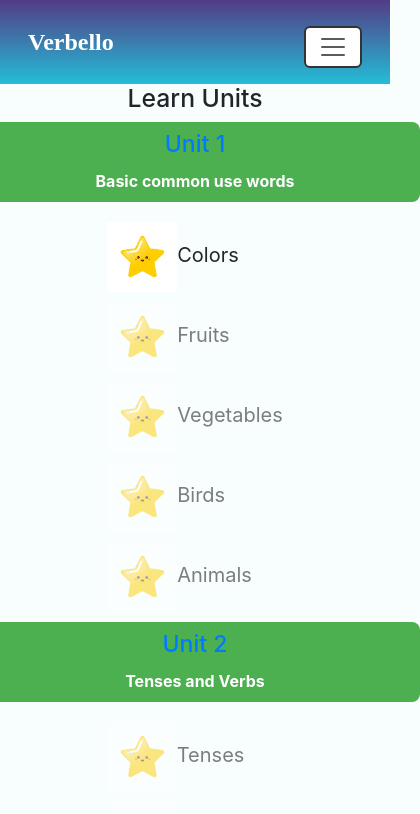
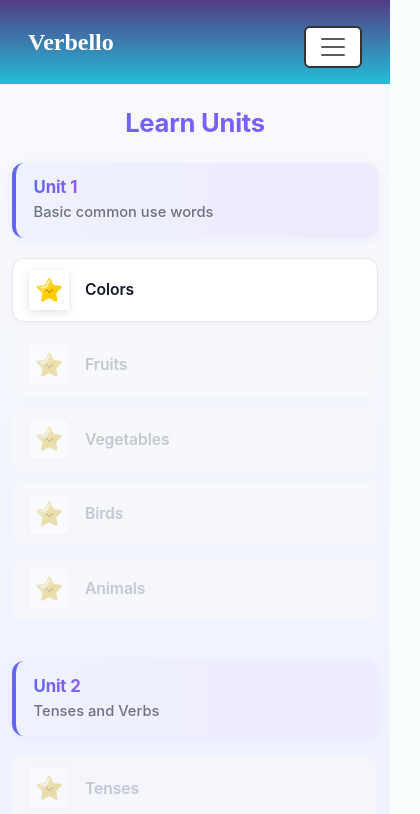
Before and after one commit to navneetjoshi223/VerbelloV2, a React (Create React App) app in the folder verbello/frontend/: page /lesson/1 in a window 390 px wide. Shown: the top 814 px of the page, 420 px wide, since content can reach past the window. Built offline with nearby package versions, Linux system fonts and the light colour scheme; no server answers.

Commit message:
Enhance Lesson Component UX and Responsiveness including a new gradient background and refined unit tag design; added language context header with flags to indicate current opened language lesson.

```diff
--- a/verbello/frontend/src/Components/Lesson/Lesson.css
+++ b/verbello/frontend/src/Components/Lesson/Lesson.css
@@ -1,36 +1,127 @@
-.unit-tag {
-    display: inline-flex;
-    flex-direction: column;
+/* Lesson.css — page-level polish */
+
+.App {
+  background: linear-gradient(180deg, #f8f9fc 0%, #eef2ff 55%, #f8f9fc 100%);
+  min-height: calc(100vh - 200px);
+  padding: 2.5rem 1rem 4rem;
+  font-family: -apple-system, BlinkMacSystemFont, "Segoe UI", "Nunito",
+    "Helvetica Neue", Roboto, sans-serif;
+  color: #111827;
+}
+
+.language-context {
+  display: flex;
   align-items: center;
   justify-content: center;
-    padding: 12px 20px; /* Adjust padding as needed */
-    background-color: #4caf50; /* Green background color */
-    color: #fff; /* White text color */
-    border-radius: 8px; /* Rounded corners */
-    font-weight: bold;
-    width: 450px; /* Adjust width */
-    height: 80px; /* Adjust height */
+  gap: 0.65rem;
+  margin-bottom: 0.5rem;
 }
+
+.language-context-flag {
+  width: 32px;
+  height: 32px;
+  border-radius: 50%;
+  object-fit: cover;
+  border: 2px solid white;
+  box-shadow: 0 2px 8px rgba(17, 24, 39, 0.12);
+  outline: 1px solid rgba(99, 102, 241, 0.15);
+}
+
+.language-context-label {
+  font-size: 0.95rem;
+  font-weight: 600;
+  color: #6b7280;
+  letter-spacing: 0.01em;
+}
+
+.App > h2 {
+  font-size: 2rem;
+  font-weight: 700;
+  background: linear-gradient(90deg, #6366f1, #8b5cf6);
+  -webkit-background-clip: text;
+  -webkit-text-fill-color: transparent;
+  background-clip: text;
+  color: transparent;
+  text-align: center;
+  margin-bottom: 2.25rem;
+  letter-spacing: -0.01em;
+  margin-top: 0;
+}
+
+/* Per-unit block */
 .lesson-container {
   display: flex;
   flex-direction: column;
-    align-items: center;
+  align-items: stretch;
+  max-width: 640px;
+  margin: 0 auto 2.5rem;
+  text-align: left;
 }
 
-  .fixed-image {
-    width: 70px  ; /* Adjust the width of the star image */
-    height: auto ; /* Maintain aspect ratio */
+/* Unit banner — replaces the solid green block with a refined chip */
+.unit-tag {
+  display: flex;
+  flex-direction: column;
+  align-items: flex-start;
+  justify-content: center;
+  padding: 1.1rem 1.5rem;
+  background: linear-gradient(90deg, #eef2ff 0%, #ede9fe 100%);
+  border-left: 4px solid #6366f1;
+  border-radius: 12px;
+  font-weight: 700;
+  width: 100%;
+  height: auto;
+  color: #1f2937;
+  box-shadow: 0 2px 10px rgba(99, 102, 241, 0.08);
+  margin-bottom: 1.25rem;
 }
 
+.unit-tag h3 {
+  font-size: 1.2rem;
+  font-weight: 700;
+  margin: 0;
+  background: linear-gradient(90deg, #6366f1, #8b5cf6);
+  -webkit-background-clip: text;
+  -webkit-text-fill-color: transparent;
+  background-clip: text;
+  color: transparent;
+  letter-spacing: -0.01em;
+}
+
+.unit-tag span {
+  font-size: 0.92rem;
+  font-weight: 500;
+  color: #6b7280;
+  margin-top: 0.25rem;
+  text-transform: none;
+  letter-spacing: 0;
+}
+
+/* Lesson list column */
 .lesson-buttons {
   display: flex;
-    font-size: 20px;
   flex-direction: column;
-    margin-top: 20px;
-  }
-  .lesson-item {
-    display: flex;
-    align-items: center;
-    margin-bottom: 10px;
+  gap: 0.65rem;
+  margin-top: 0;
+  font-size: 1rem;
   width: 100%;
 }
+
+@media (max-width: 640px) {
+  .App {
+    padding: 1.5rem 0.75rem 3rem;
+  }
+  .App > h2 {
+    font-size: 1.6rem;
+    margin-bottom: 1.5rem;
+  }
+  .lesson-container {
+    max-width: 100%;
+  }
+  .unit-tag {
+    padding: 0.9rem 1.1rem;
+  }
+  .unit-tag h3 {
+    font-size: 1.05rem;
+  }
+}
--- a/verbello/frontend/src/Components/Lesson/Lesson.js
+++ b/verbello/frontend/src/Components/Lesson/Lesson.js
@@ -6,6 +6,15 @@ import Footer from "../common/Footer/Footer";
 import "./Lesson.css";
 import UnitLesson from "./UnitLesson";
 import LessonContent from "./LessonContent";
+
+const languageFlagMap = {
+  Spanish: "/images/flags/spain.jpeg",
+  French: "/images/flags/france.jpeg",
+  Italian: "/images/flags/italy.jpeg",
+  German: "/images/flags/germany.jpeg",
+  Portuguese: "/images/flags/portugal.jpeg",
+  Portugese: "/images/flags/portugal.jpeg",
+};
 
 function Lesson() {
   const [selectedLesson, setSelectedLesson] = useState(null);
@@ -534,6 +543,16 @@ function Lesson() {
     <>
       <Navbar />
       <div className="App">
+        {languageFlagMap[language] && (
+          <div className="language-context">
+            <img
+              src={languageFlagMap[language]}
+              alt={`${language} flag`}
+              className="language-context-flag"
+            />
+            <span className="language-context-label">Learning {language}</span>
+          </div>
+        )}
         <h2>Learn Units</h2>
         {selectedLesson ? (
           <LessonContent />
--- a/verbello/frontend/src/Components/Lesson/UnitLesson.css
+++ b/verbello/frontend/src/Components/Lesson/UnitLesson.css
@@ -1,21 +1,89 @@
+/* UnitLesson.css — lesson row card styling */
+
 .lesson-item {
-    cursor: pointer;
-    transition: transform 0.3s ease-in-out, box-shadow 0.3s ease-in-out;
+  display: flex;
+  align-items: center;
+  padding: 0.85rem 1.25rem;
+  background: white;
+  border-radius: 12px;
+  border: 1px solid #e5e7eb;
+  box-shadow: 0 1px 3px rgba(17, 24, 39, 0.04);
+  cursor: pointer;
+  width: 100%;
+  margin-bottom: 0;
+  transition: transform 0.22s cubic-bezier(0.4, 0, 0.2, 1),
+    box-shadow 0.22s ease, border-color 0.22s ease, background 0.22s ease;
+}
+
+.lesson-item > div {
+  display: flex;
+  align-items: center;
+  gap: 1rem;
+  width: 100%;
 }
 
 .lesson-item:hover {
-    transform: scale(1.05);
+  transform: translateX(4px);
+  border-color: #6366f1;
+  background: #fafaff;
+  box-shadow: 0 6px 18px rgba(99, 102, 241, 0.16);
 }
 
+.lesson-item span {
+  font-size: 1.05rem;
+  font-weight: 600;
+  color: #111827;
+  letter-spacing: -0.005em;
+}
+
+.fixed-image {
+  width: 48px !important;
+  height: 48px !important;
+  object-fit: contain;
+  flex-shrink: 0;
+  filter: drop-shadow(0 2px 4px rgba(0, 0, 0, 0.12));
+  transition: transform 0.22s ease;
+}
+
+.lesson-item:hover .fixed-image {
+  transform: scale(1.08) rotate(-5deg);
+}
+
+/* Locked / disabled state */
 .lesson-item.disabled {
-    cursor: not-allowed;
-    pointer-events: none;
-    opacity: 0.5;
-    background-color: rgba(0,0,0,0);
-    color: black;
+  cursor: not-allowed;
+  pointer-events: none;
+  opacity: 0.55;
+  background: #fafafa;
+  border-color: #f3f4f6;
+  box-shadow: none;
+  color: #9ca3af;
 }
 
 .lesson-item.disabled:hover {
-    transform: none;
-    box-shadow: none;
+  transform: none;
+  box-shadow: none;
+  background: #fafafa;
+  border-color: #f3f4f6;
 }
+
+.lesson-item.disabled span {
+  color: #9ca3af;
+}
+
+.lesson-item.disabled .fixed-image {
+  filter: grayscale(0.5) drop-shadow(0 1px 2px rgba(0, 0, 0, 0.05));
+}
+
+@media (max-width: 640px) {
+  .lesson-item {
+    padding: 0.7rem 1rem;
+  }
+  .lesson-item span {
+    font-size: 0.98rem;
+  }
+  .fixed-image {
+    width: 40px !important;
+    height: 40px !important;
+  }
+}
```
Lines whose indentation alone changed are shown as unchanged.
